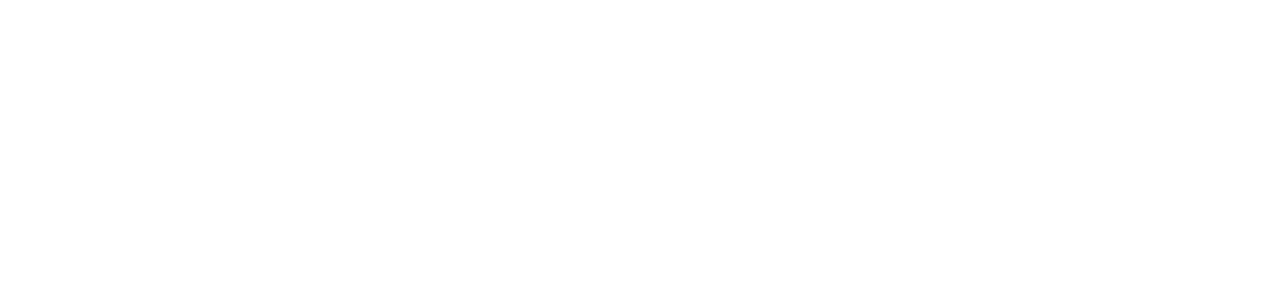
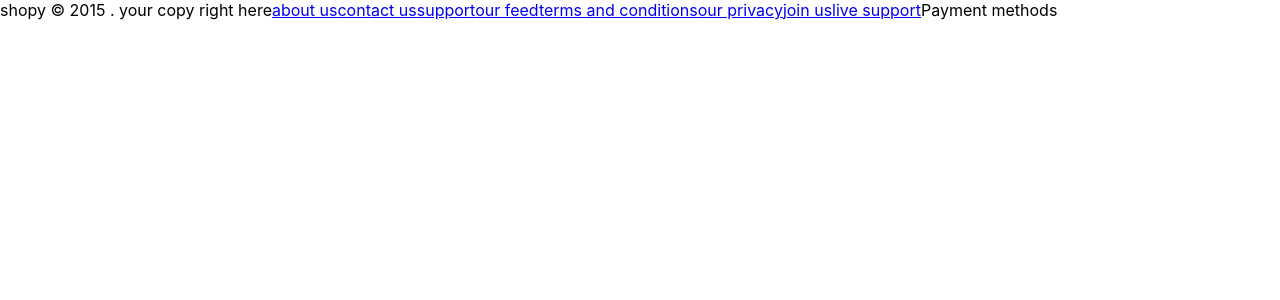
Before and after one commit to EasileleM/gd-ui-react-project, a React (Create React App) app in the folder client/: page / in a window 1280 px wide. Shown: the top 300 px of the page. Built offline with nearby package versions, Linux system fonts and the light colour scheme.

Commit message:
footer layout resolves #61

```diff
--- a/client/src/App.js
+++ b/client/src/App.js
@@ -1,9 +1,11 @@
 import React from 'react';
 import './App.scss';
+import Footer from './components/footer';
 
 function App() {
   return (
     <div className="App">
+      <Footer />
     </div>
   );
 }
--- /dev/null
+++ b/client/src/components/footer/banking.js
@@ -0,0 +1,18 @@
+import React from 'react';
+
+import './footer.scss';
+
+class Banking extends React.Component {
+  render() {
+    return (
+      <section>
+        <div className="footer__text">
+          Payment methods
+        </div>
+        <div className="footer__cards"></div>
+      </section>
+    );
+  }
+}
+
+export default Banking;
--- /dev/null
+++ b/client/src/components/footer/footer.scss
@@ -0,0 +1,4 @@
+.footer {
+  display: flex;
+  align-items: center;
+}
--- /dev/null
+++ b/client/src/components/footer/index.js
@@ -0,0 +1,25 @@
+import React from 'react';
+
+import Links from './links';
+import Banking from './banking';
+
+import './footer.scss';
+
+class Footer extends React.Component {
+  render() {
+    return (
+      <footer className="footer">
+        <div className="footer__wrapper footer__wrapper_column">
+          <div className="footer__logo"></div>
+          <div className="footer__text">
+            shopy © 2015 . your copy right here
+          </div>
+        </div>
+        <Links />
+        <Banking />
+      </footer>
+    );
+  }
+}
+
+export default Footer;
--- /dev/null
+++ b/client/src/components/footer/links.js
@@ -0,0 +1,38 @@
+import React from 'react';
+
+import './footer.scss';
+
+class Links extends React.Component {
+  render() {
+    return (
+      <section>
+        <a className="footer__link" href="#">
+          about us
+        </a>
+        <a className="footer__link" href="#">
+          contact us
+        </a>
+        <a className="footer__link" href="#">
+          support
+        </a>
+        <a className="footer__link" href="#">
+          our feed
+        </a>
+        <a className="footer__link" href="#">
+          terms and conditions
+        </a>
+        <a className="footer__link" href="#">
+          our privacy
+        </a>
+        <a className="footer__link" href="#">
+          join us
+        </a>
+        <a className="footer__link" href="#">
+          live support
+        </a>
+      </section>
+    );
+  }
+}
+
+export default Links;
```
Also changed, not shown: client/src/assets/Payment_Images.png (added).
